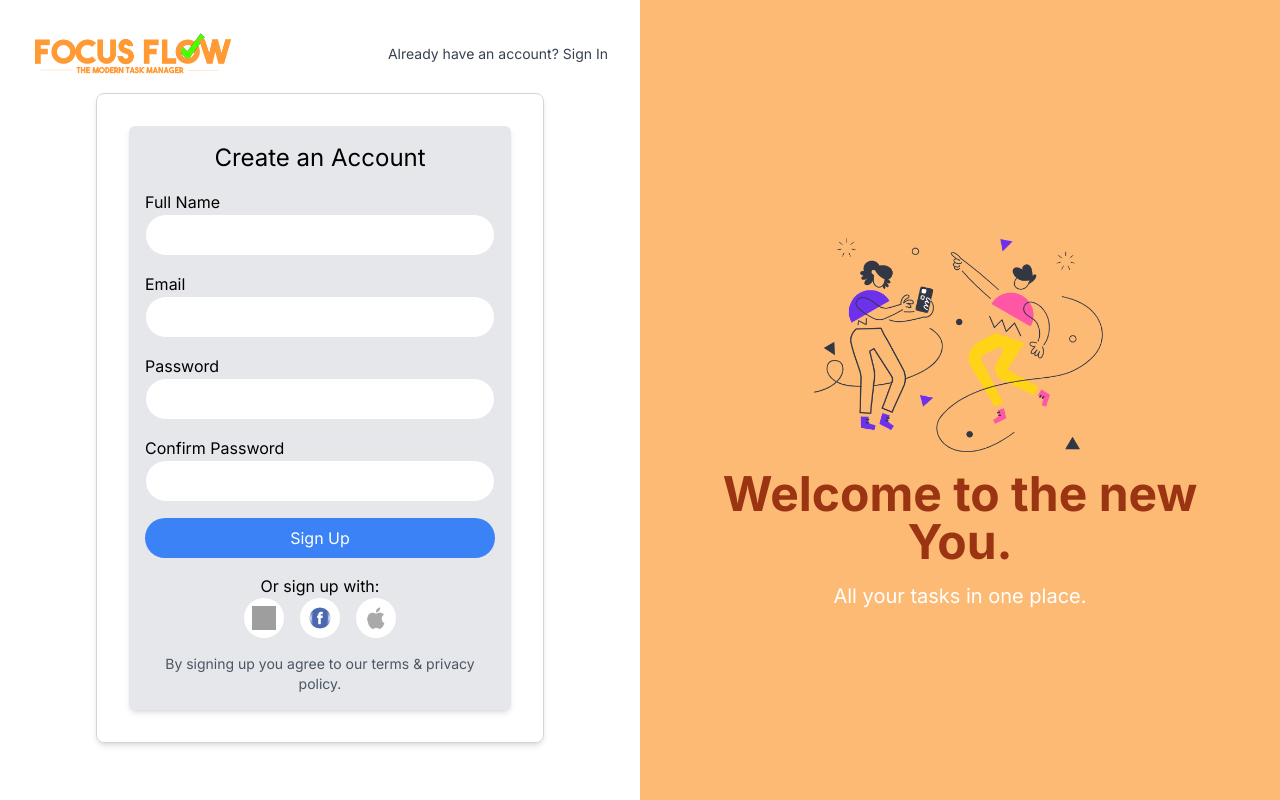
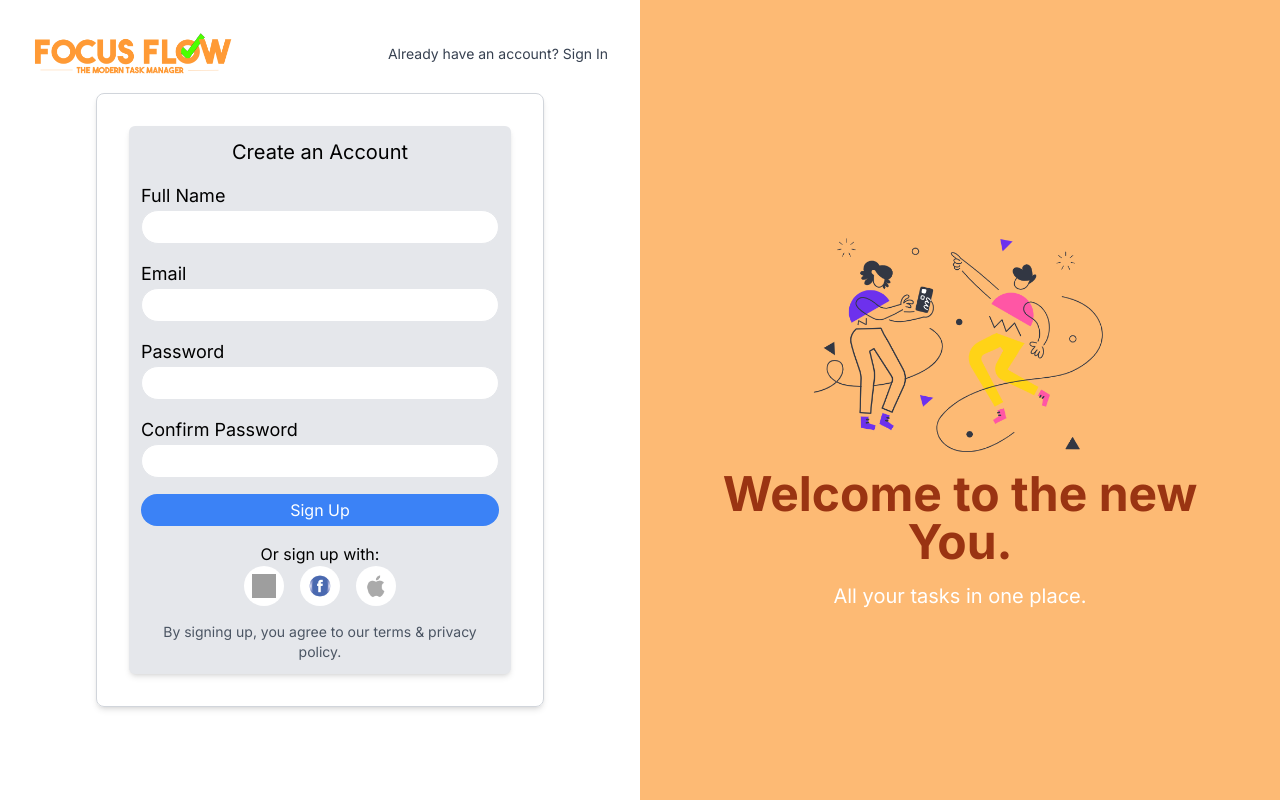
Before and after one commit to colintle/FocusFlow, a Next.js app in the folder focus-flow/: page / in a window 1280 px wide. Built offline with nearby package versions, Linux system fonts and the light colour scheme; grey boxes are pictures that could not be loaded.

Commit message:
removed scrolling

```diff
--- a/focus-flow/src/app/components/SignUp.tsx
+++ b/focus-flow/src/app/components/SignUp.tsx
@@ -9,7 +9,7 @@ function SignUp() {
     const [showConfirmPassword, setShowConfirmPassword] = useState(false);
 
     const handleSignUp = () => {
-        // You can add your sign-up logic here.
+        // Your sign-up logic here.
         // For simplicity, we're just printing the entered full name, email, and passwords.
         console.log('Full Name:', fullName);
         console.log('Email:', email);
@@ -18,37 +18,37 @@ function SignUp() {
     };
 
     return (
-        <div className="bg-gray-200 p-4 rounded-md shadow-md max-w-md mx-auto">
-            <div className="text-2xl text-center mb-4">Create an Account</div>
+        <div className="bg-gray-200 p-3 rounded-md shadow-md max-w-md mx-auto">
+            <div className="text-xl text-center mb-4">Create an Account</div>
             <div className="space-y-4">
                 <div>
-                    <label htmlFor="signupFullName">Full Name</label>
+                    <label htmlFor="signupFullName" className="text-lg">Full Name</label>
                     <input
                         type="text"
                         id="signupFullName"
                         value={fullName}
                         onChange={(e) => setFullName(e.target.value)}
-                        className="w-full px-3 py-2 border rounded-full"
+                        className="w-full px-2 py-1 border rounded-full"
                     />
                 </div>
                 <div>
-                    <label htmlFor="signupEmail">Email</label>
+                    <label htmlFor="signupEmail" className="text-lg">Email</label>
                     <input
                         type="text"
                         id="signupEmail"
                         value={email}
                         onChange={(e) => setEmail(e.target.value)}
-                        className="w-full px-3 py-2 border rounded-full"
+                        className="w-full px-2 py-1 border rounded-full"
                     />
                 </div>
                 <div className="relative">
-                    <label htmlFor="signupPassword">Password</label>
+                    <label htmlFor="signupPassword" className="text-lg">Password</label>
                     <input
                         type={showPassword ? 'text' : 'password'}
                         id="signupPassword"
                         value={password}
                         onChange={(e) => setPassword(e.target.value)}
-                        className="w-full px-3 py-2 border rounded-full"
+                        className="w-full px-2 py-1 border rounded-full"
                     />
                     {password && (
                         <button
@@ -60,13 +60,13 @@ function SignUp() {
                     )}
                 </div>
                 <div className="relative">
-                    <label htmlFor="confirmPassword">Confirm Password</label>
+                    <label htmlFor="confirmPassword" className="text-lg">Confirm Password</label>
                     <input
                         type={showConfirmPassword ? 'text' : 'password'}
                         id="confirmPassword"
                         value={confirmPassword}
                         onChange={(e) => setConfirmPassword(e.target.value)}
-                        className="w-full px-3 py-2 border rounded-full"
+                        className="w-full px-2 py-1 border rounded-full"
                     />
                     {confirmPassword && (
                         <button
@@ -79,7 +79,7 @@ function SignUp() {
                 </div>
                 <button
                     onClick={handleSignUp}
-                    className="w-full bg-blue-500 text-white p-2 rounded-full hover-bg-blue-600 cursor-pointer"
+                    className="w-full bg-blue-500 text-white p-1 rounded-full hover-bg-blue-600 cursor-pointer"
                 >
                     Sign Up
                 </button>
@@ -110,7 +110,7 @@ function SignUp() {
                     </button>
                 </div>
                 <p className="text-gray-600 text-sm mt-4">
-                    By signing up you agree to our terms & privacy policy.
+                    By signing up, you agree to our terms & privacy policy.
                 </p>
             </div>
         </div>
```
